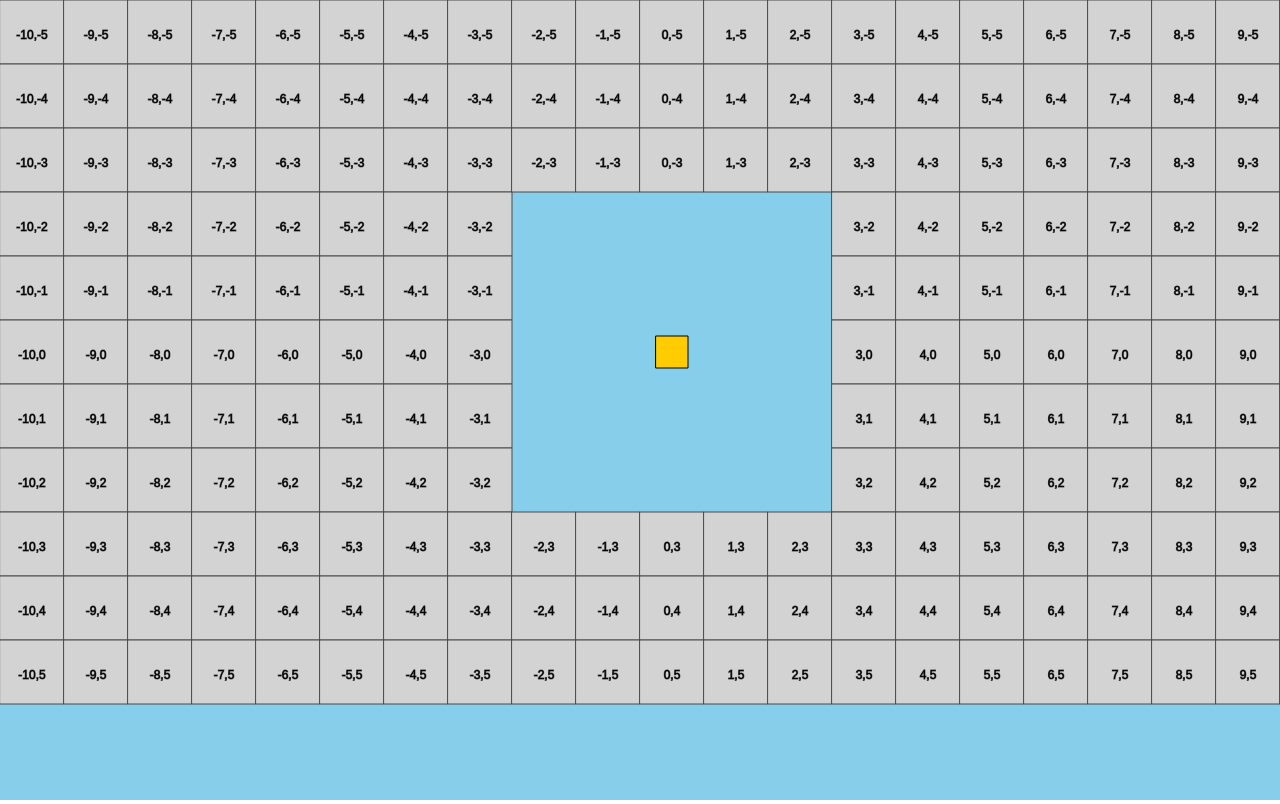
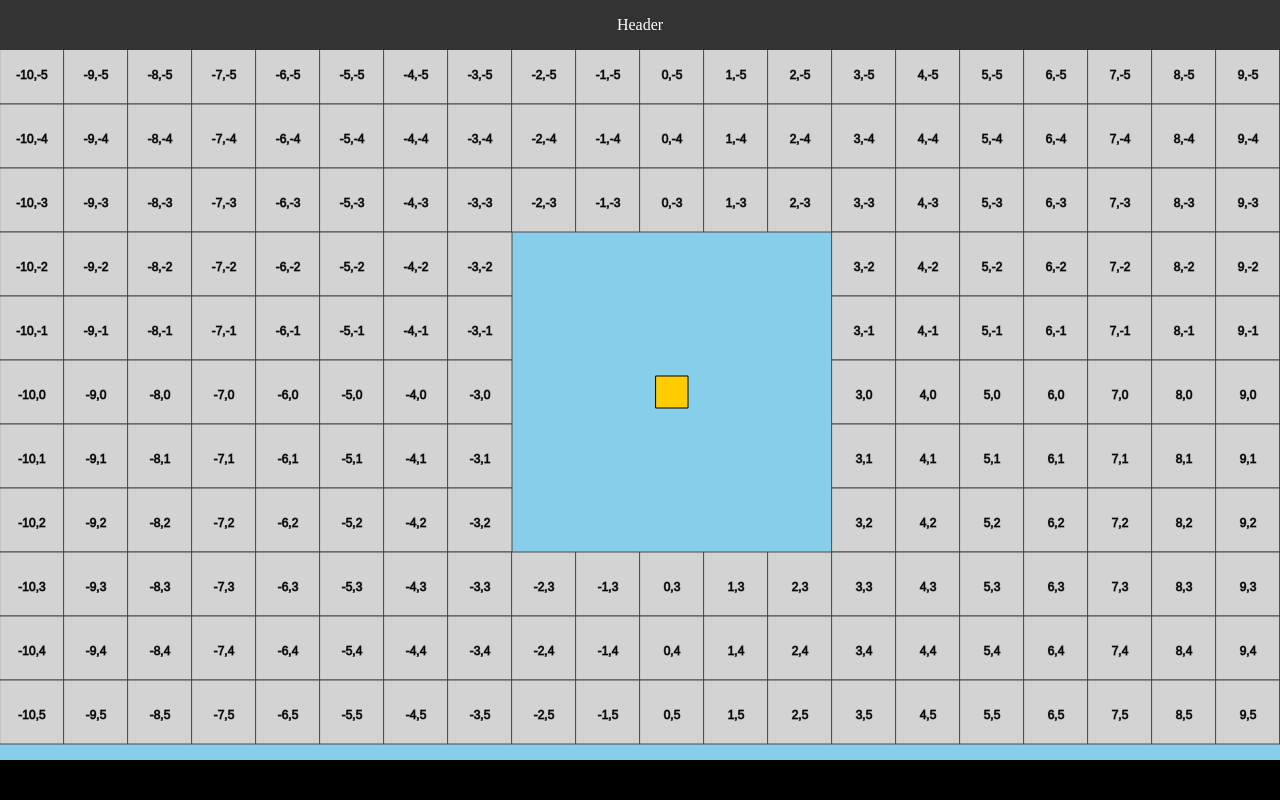
Before and after one commit to kathaler/mine-game, a React app: page / in a window 1280 px wide. Built offline with nearby package versions, Linux system fonts and the light colour scheme.

Commit message:
Use static panel for game window

```diff
--- a/src/App.js
+++ b/src/App.js
@@ -1,4 +1,3 @@
-// App.js
 import React, { useEffect, useRef } from "react";
 import p5 from "p5";
 import Game from "./Game";
@@ -11,16 +10,12 @@ const App = () => {
     const sketch = (p) => {
       const GRID_SIZE = 64;
       const SPEED = 8;
-
-      // const GAME_WIDTH = Math.floor(document.documentElement.clientWidth/GRID_SIZE);
-      // const GAME_HEIGHT = Math.floor(document.documentElement.clientHeight/GRID_SIZE);
-
       const GAME_WIDTH = 20;
       const GAME_HEIGHT = 10;
       const game = new Game(GAME_WIDTH, GAME_HEIGHT, GRID_SIZE, SPEED);
 
-      p.setup = () => game.setup(p);
-      p.windowResized = () => game.windowResized(p);
+      p.setup = () => game.setup(p, sketchRef);
+      p.windowResized = () => game.windowResized(p, sketchRef);
       p.draw = () => game.draw(p);
       p.keyPressed = () => game.keyPressed(p);
       p.keyReleased = () => game.keyReleased(p);
@@ -32,7 +27,12 @@ const App = () => {
     };
   }, []);
 
-  return <div ref={sketchRef} id="sketch-container"></div>;
+  return (
+    <div className="app-container">
+      <header className="header">Header</header>
+      <div className="sketch-container" ref={sketchRef}></div>
+    </div>
+  );
 };
 
 export default App;
--- a/src/Game.js
+++ b/src/Game.js
@@ -18,20 +18,21 @@ class Game {
       this.offSetY = (this.GAME_HEIGHT * this.GRID_SIZE) / 2;
   }
 
-  setup(p) {
-    p.createCanvas(document.documentElement.clientWidth, document.documentElement.clientHeight);
-    p.background(135, 206, 235);
-    this.grid.initializeGrid();
+  setup(p, sketchRef) {
+   const { clientWidth, clientHeight } = sketchRef.current;
+   p.createCanvas(clientWidth, clientHeight);
+   p.background(135, 206, 235);
+   this.grid.initializeGrid();
 
-    this.camera.position = { x: this.player.position.x - this.offSetX, y: this.player.position.y - this.offSetY };
+   this.camera.position = { x: this.player.position.x - this.offSetX, y: this.player.position.y - this.offSetY };
    this.camera.targetPosition = { x: this.player.position.x - this.offSetX, y: this.player.position.y - this.offSetY };
-  }
+ }
 
-  windowResized(p) {
-    this.GAME_WIDTH = window.innerWidth;
-    this.GAME_HEIGHT = window.innerHeight;
-    p.resizeCanvas(this.GAME_WIDTH, this.GAME_HEIGHT);
-  }
+ windowResized(p, sketchRef) {
+   const { clientWidth, clientHeight } = sketchRef.current;
+   p.resizeCanvas(clientWidth, clientHeight);
+ }
+
 
   draw(p) {
     p.background(135, 206, 235);
--- a/src/styles.css
+++ b/src/styles.css
@@ -6,7 +6,37 @@ body {
    height: 100%;
  }
 
- #root, #sketch-container {
+ #root, .sketch-container {
    width: 100%;
    height: 100%;
  }
+
+ .app-container {
+   display: flex;
+   flex-direction: column;
+   height: 100vh;
+   justify-content: center; /* Centers the game vertically */
+   align-items: center;     /* Centers the game horizontally */
+   background-color: #000;  /* Background outside the game area */
+ }
+
+ .header {
+   height: 50px;
+   width: 100%;
+   background-color: #333;
+   color: white;
+   display: flex;
+   align-items: center;
+   justify-content: center;
+   position: absolute;
+   top: 0;
+ }
+
+ .sketch-container {
+   width: 1280px;   /* Fixed width (change to your desired size) */
+   height: 720px;   /* Fixed height (change to your desired size) */
+   background-color: lightgray;
+   display: flex;
+   justify-content: center;
+   align-items: center;
+ }
```
